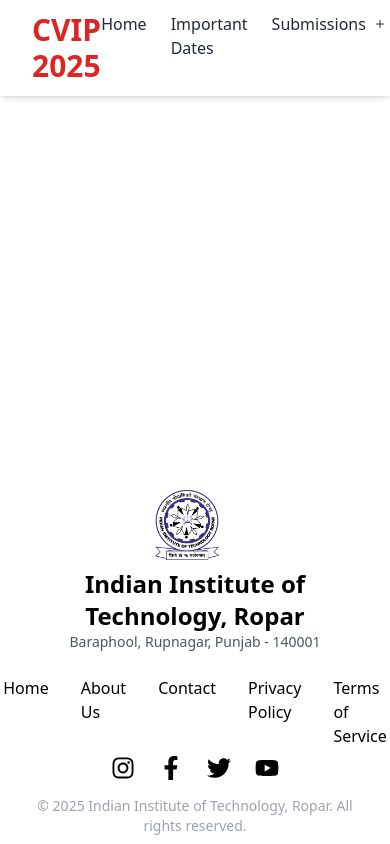
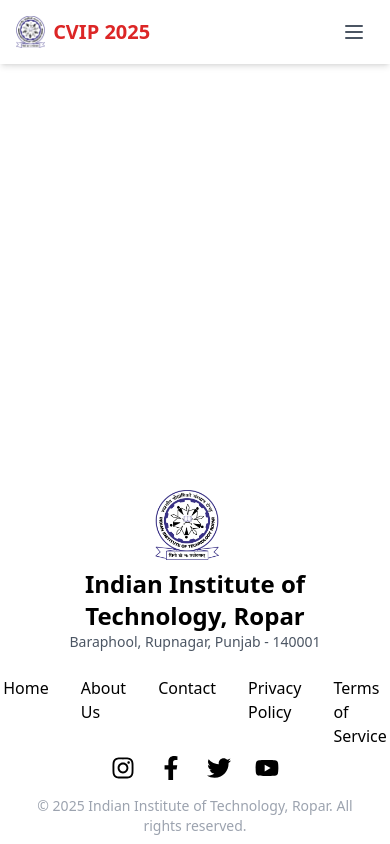
Before and after one commit to kushrm2803/cvip-2025, a Next.js app: page / in a window 390 px wide. Built offline with nearby package versions, Linux system fonts and the light colour scheme.

Commit message:
Responsive Navbar

```diff
--- a/components/header/Header.js
+++ b/components/header/Header.js
@@ -1,34 +1,86 @@
 "use client";
 
-import React from "react";
+import React, { useState } from "react";
 import Link from "next/link";
 import Image from "next/image";
 import Navbar from "./Navbar";
 
 const Header = () => {
+  const [isMenuOpen, setIsMenuOpen] = useState(false);
+
+  const toggleMenu = () => {
+    setIsMenuOpen(!isMenuOpen);
+  };
+
   return (
     <header className="bg-white shadow-md fixed top-0 left-0 right-0 z-50">
-      <div className="container mx-auto px-4 py-3 flex items-center justify-between">
-        <div className="flex items-center space-x-4">
-          <div className="text-2xl font-bold text-blue-600">
-            <Link href="/">
+      <div className="container mx-auto px-4 py-3">
+        <div className="flex items-center justify-between">
+          <div className="flex items-center space-x-2 md:space-x-4">
+            <Link href="/" className="flex-shrink-0">
               <Image
                 src="/iitropar-logo.jpg"
                 alt="Logo"
-                className="h-10 w-auto"
+                className="h-8 w-auto md:h-10"
                 width={100}
                 height={40}
+                priority
               />
             </Link>
+            <Link
+              href="/"
+              className="text-xl md:text-3xl font-bold text-red-600"
+            >
+              CVIP 2025
+            </Link>
           </div>
-          <div className="text-3xl font-bold text-red-600">
-            <Link href="/">CVIP 2025</Link>
+
+          <button
+            onClick={toggleMenu}
+            className="lg:hidden p-2 rounded-md text-gray-600 hover:text-gray-900 hover:bg-gray-100"
+            aria-label="Toggle menu"
+          >
+            {!isMenuOpen ? (
+              <svg
+                className="h-6 w-6"
+                fill="none"
+                viewBox="0 0 24 24"
+                stroke="currentColor"
+              >
+                <path
+                  strokeLinecap="round"
+                  strokeLinejoin="round"
+                  strokeWidth={2}
+                  d="M4 6h16M4 12h16M4 18h16"
+                />
+              </svg>
+            ) : (
+              <svg
+                className="h-6 w-6"
+                fill="none"
+                viewBox="0 0 24 24"
+                stroke="currentColor"
+              >
+                <path
+                  strokeLinecap="round"
+                  strokeLinejoin="round"
+                  strokeWidth={2}
+                  d="M6 18L18 6M6 6l12 12"
+                />
+              </svg>
+            )}
+          </button>
+
+          <div className="hidden lg:block flex-grow">
+            <Navbar isMobile={false} />
           </div>
         </div>
 
-        <div className="flex-grow"></div>
-
-        <Navbar />
+        {isMenuOpen && (
+          <div className="lg:hidden mt-4">
+            <Navbar isMobile={true} closeMenu={() => setIsMenuOpen(false)} />
+          </div>
+        )}
       </div>
     </header>
   );
--- a/components/header/Navbar.js
+++ b/components/header/Navbar.js
@@ -3,15 +3,27 @@
 import React, { useState } from "react";
 import Link from "next/link";
 
-const Navbar = () => {
+const Navbar = ({ isMobile, closeMenu }) => {
   const [dropdownIndex, setDropdownIndex] = useState(null);
 
   const handleMouseEnter = (index) => {
-    setDropdownIndex(index);
+    if (!isMobile) setDropdownIndex(index);
   };
 
   const handleMouseLeave = () => {
-    setDropdownIndex(null);
+    if (!isMobile) setDropdownIndex(null);
+  };
+
+  const handleClick = (index) => {
+    if (isMobile) {
+      setDropdownIndex(dropdownIndex === index ? null : index);
+    }
+  };
+
+  const handleLinkClick = () => {
+    if (isMobile && closeMenu) {
+      closeMenu();
+    }
   };
 
   const tabs = [
@@ -76,22 +88,50 @@
     },
   ];
 
+  const navClasses = isMobile
+    ? "flex flex-col space-y-2"
+    : "flex justify-center space-x-6";
+
+  const dropdownClasses = isMobile
+    ? "relative bg-gray-50 mt-2 rounded-md"
+    : "absolute left-0 bg-white border rounded-md shadow-lg py-2 z-10 w-48";
+
+  const linkClasses = isMobile
+    ? "w-full px-4 py-2 block hover:bg-gray-100"
+    : "text-gray-800 hover:text-blue-600 font-medium";
+
   return (
     <nav className="flex-grow">
-      <ul className="flex justify-center space-x-6">
+      <ul className={navClasses}>
         {tabs.map((tab, index) => (
           <li
             key={index}
-            className="relative group"
-            onMouseEnter={() => tab.dropdown && handleMouseEnter(index)}
+            className={`relative group ${isMobile ? "w-full" : ""}`}
+            onMouseEnter={() => handleMouseEnter(index)}
             onMouseLeave={handleMouseLeave}
           >
-            <Link href={tab.link || "#"}>
-              <span className="flex items-center text-gray-800 hover:text-blue-600 font-medium">
+            <div
+              className={`flex items-center justify-between ${
+                isMobile ? "px-4 py-2 hover:bg-gray-100" : ""
+              }`}
+              onClick={() => handleClick(index)}
+            >
+              <Link
+                href={tab.link || "#"}
+                onClick={handleLinkClick}
+                className={linkClasses}
+              >
                 {tab.label}
+              </Link>
 
               {tab.dropdown && (
-                  <span className="ml-2">
+                <button
+                  className="ml-2 focus:outline-none"
+                  onClick={(e) => {
+                    e.preventDefault();
+                    handleClick(index);
+                  }}
+                >
                   {dropdownIndex === index ? (
                     <svg
                       xmlns="http://www.w3.org/2000/svg"
@@ -121,23 +161,23 @@
                       <path d="M12 5v14M5 12h14" />
                     </svg>
                   )}
-                  </span>
+                </button>
               )}
-              </span>
-            </Link>
+            </div>
 
             {tab.dropdown && dropdownIndex === index && (
-              <ul
-                className="absolute left-0 bg-white border rounded-md shadow-lg py-2 z-10 w-48"
-                onMouseEnter={() => handleMouseEnter(index)}
-                onMouseLeave={handleMouseLeave}
+              <ul className={dropdownClasses}>
+                {tab.dropdown.map((item, subIndex) => (
+                  <li
+                    key={subIndex}
+                    className={`hover:bg-gray-100 ${isMobile ? "pl-8" : ""}`}
                   >
-                {tab.dropdown.map((item, subIndex) => (
-                  <li key={subIndex} className="hover:bg-gray-100">
-                    <Link href={item.link}>
-                      <span className="block px-4 py-2 text-gray-700 hover:text-blue-600">
+                    <Link
+                      href={item.link}
+                      onClick={handleLinkClick}
+                      className="block px-4 py-2 text-gray-700 hover:text-blue-600"
+                    >
                       {item.label}
-                      </span>
                     </Link>
                   </li>
                 ))}
--- a/package.json
+++ b/package.json
@@ -10,6 +10,7 @@
   },
   "dependencies": {
     "framer-motion": "^12.0.5",
+    "lucide-react": "^0.474.0",
     "next": "15.1.6",
     "react": "^19.0.0",
     "react-dom": "^19.0.0",
```
Also changed, not shown: 1 other file (tests, documents, lock files or other folders). Lines whose indentation alone changed are shown as unchanged.
